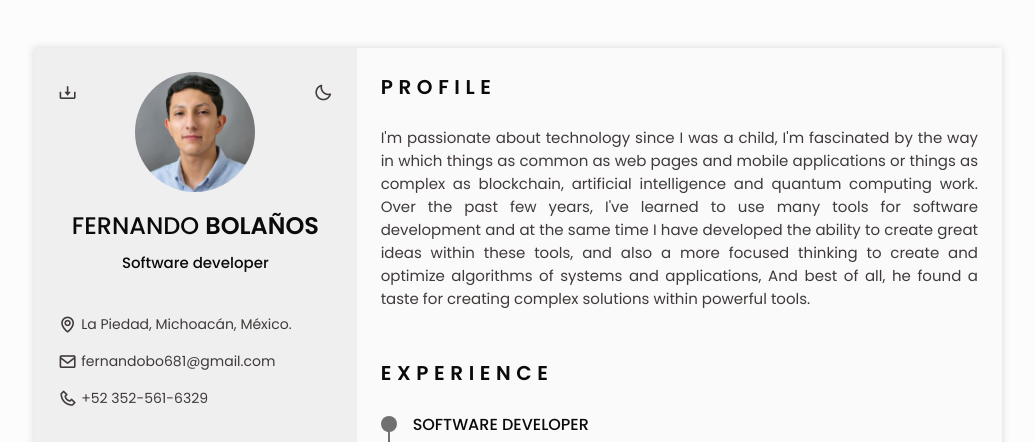
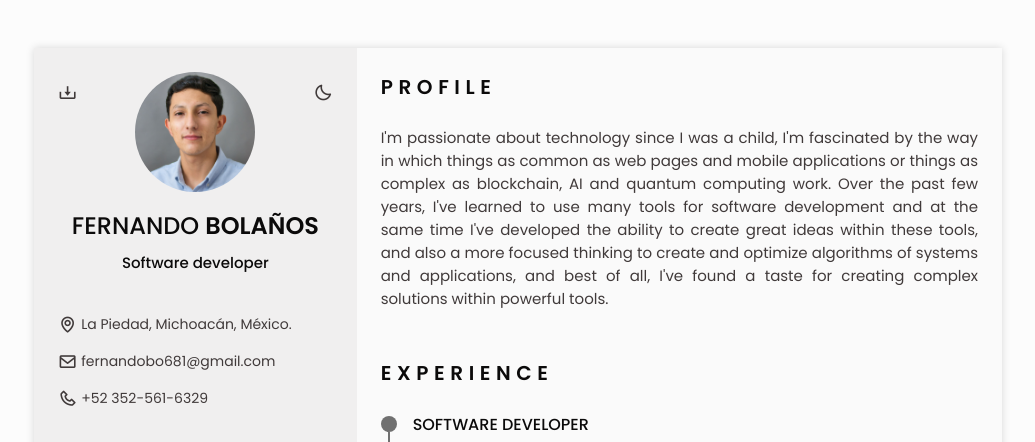
Before and after one commit to fernandobo681/fernandobo681.github.io, a plain HTML site: page index.html in a window 1280 px wide. Shown: the top 442 px of the page, without its empty margins (122-1157 px from the left). Drawn offline with nearby package versions, Linux system fonts and the light colour scheme.

Commit message:
Update index.html

```diff
--- a/index.html
+++ b/index.html
@@ -239,7 +239,7 @@
 
                         <div class="certificate__container bd-grid">
                             <div class="certificate__content">
-                                <p class="profile__description" style="text-align: justify !important;">I'm passionate about technology since I was a child, I'm fascinated by the way in which things as common as web pages and mobile applications or things as complex as blockchain, artificial intelligence and quantum computing work. Over the past few years, I've learned to use many tools for software development and at the same time I have developed the ability to create great ideas within these tools, and also a more focused thinking to create and optimize algorithms of systems and applications, And best of all, he found a taste for creating complex solutions within powerful tools.</p>
+                                <p class="profile__description" style="text-align: justify !important;">I'm passionate about technology since I was a child, I'm fascinated by the way in which things as common as web pages and mobile applications or things as complex as blockchain, AI and quantum computing work. Over the past few years, I've learned to use many tools for software development and at the same time I've developed the ability to create great ideas within these tools, and also a more focused thinking to create and optimize algorithms of systems and applications, and best of all, I've found a taste for creating complex solutions within powerful tools.</p>
                             </div>
                         </div>
                     </section>
```
